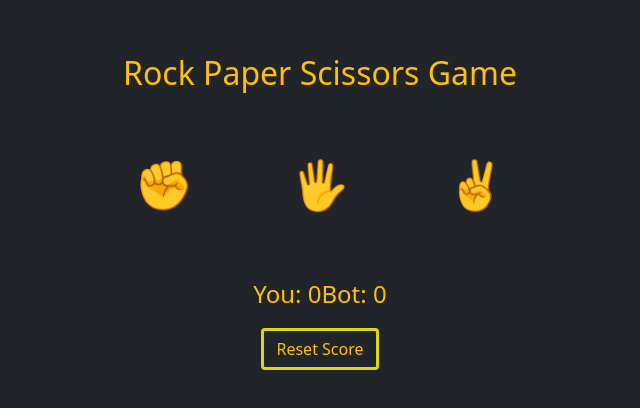
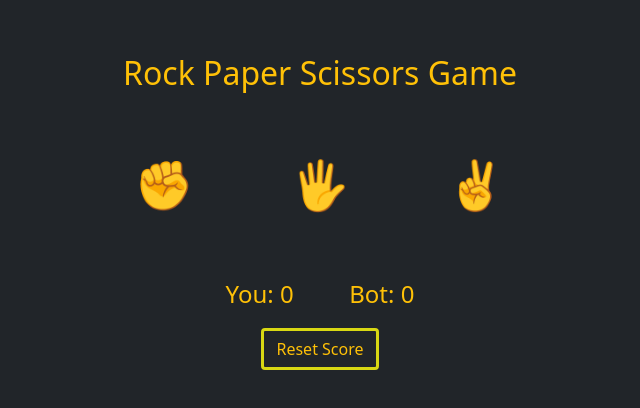
Before and after one commit to HasanKanaya/R-P-S-Game, a plain HTML site: page index.html in a window 1280 px wide. Shown: the part 108-516 px from the top of the page, without its empty margins (320-960 px from the left). Drawn offline with nearby package versions, Linux system fonts and the light colour scheme.

Commit message:
Update style.css

```diff
--- a/style.css
+++ b/style.css
@@ -14,4 +14,8 @@
 .btn {
   border: 3px solid #d8d813;
 }
+
+.currentState {
+  width: 300px;
+}
 /*# sourceMappingURL=style.css.map */
```
